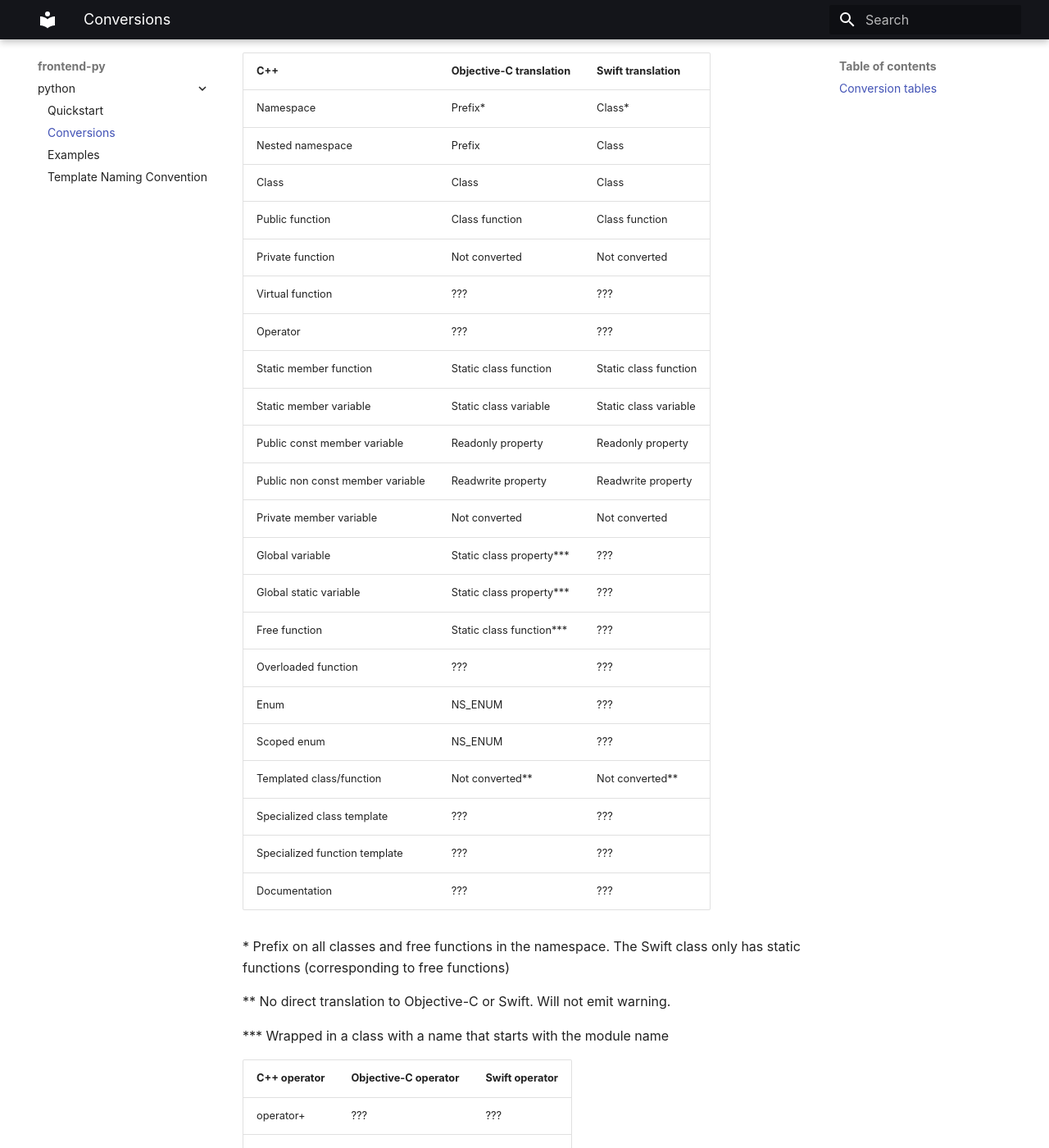
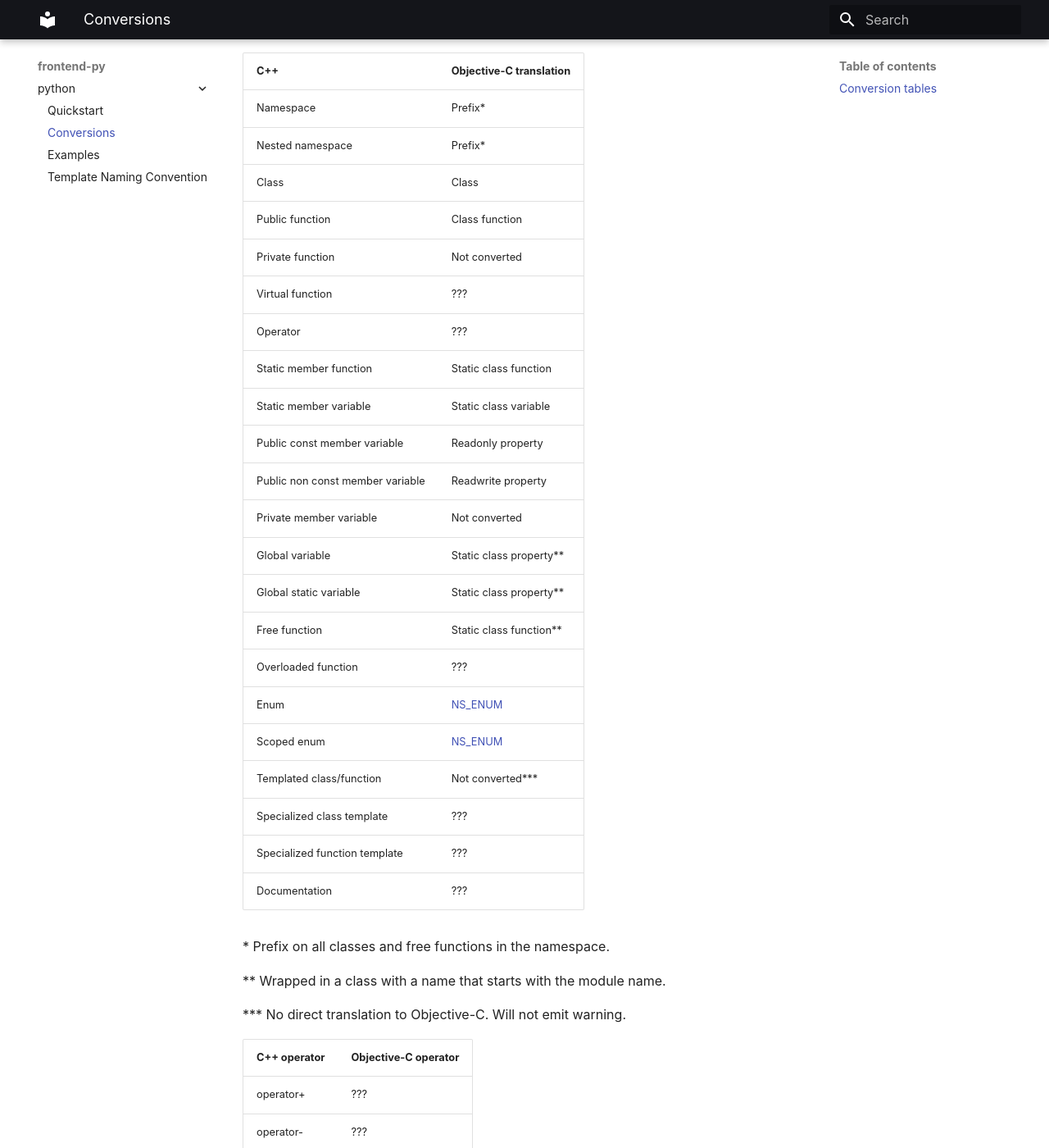
Before and after one commit to Tolc-Software/frontend.swift, an MkDocs documentation site: the page built from docs/public/conversions.md, in a window 1280 px wide and 1400 px high, scrolled down 335 px. Shown: the whole window at 82% size. Built offline with MkDocs 1.6.1 and Material for MkDocs 9.7.7, drawn with Linux system fonts in a browser that asks for light colours; some web fonts are replaced; some of the changed text lies outside the part shown.

```diff
--- a/docs/public/conversions.md
+++ b/docs/public/conversions.md
@@ -1,129 +1,128 @@
 # C++ to python conversions #
 
 This page shows what is automatically translated and to what.
-On the left is the `C++` and to the right what the corresponding interface in `Objective-C` and `Swift` will be.
+On the left is the `C++` and to the right what the corresponding interface in `Objective-C` will be.
 Not converted means there will be no automatic translation to a corresponding language object.
 Note that any restriction this poses only applies to the public interface of your code (e.g. your public headers).
 
 ## Conversion tables ##
 
-| C++                                 | Objective-C translation        | Swift translation              |
-|:----------------------------------- |:------------------------------ |:------------------------------ |
-| Namespace                           | Prefix*                        | Class*                         |
-| Nested namespace                    | Prefix                         | Class                          |
-| Class                               | Class                          | Class                          |
-| Public function                     | Class function                 | Class function                 |
-| Private function                    | Not converted                  | Not converted                  |
-| Virtual function                    | ???                            | ???                            |
-| Operator                            | ???                            | ???                            |
-| Static member function              | Static class function          | Static class function          |
-| Static member variable              | Static class variable          | Static class variable          |
-| Public const member variable        | Readonly property              | Readonly property              |
-| Public non const member variable    | Readwrite property             | Readwrite property             |
-| Private member variable             | Not converted                  | Not converted                  |
-| Global variable                     | Static class property***       | ???                            |
-| Global static variable              | Static class property***       | ???                            |
-| Free function                       | Static class function***       | ???                            |
-| Overloaded function                 | ???                            | ???                            |
-| Enum                                | NS\_ENUM                       | ???                            |
-| Scoped enum                         | NS\_ENUM                       | ???                            |
-| Templated class/function            | Not converted**                | Not converted**                |
-| Specialized class template          | ???                            | ???                            |
-| Specialized function template       | ???                            | ???                            |
-| Documentation                       | ???                            | ???                            |
+| C++                                 | Objective-C translation                                                                                                                 |
+|:----------------------------------- |:--------------------------------------------------------------------------------------------------------------------------------------- |
+| Namespace                           | Prefix*                                                                                                                                 |
+| Nested namespace                    | Prefix*                                                                                                                                 |
+| Class                               | Class                                                                                                                                   |
+| Public function                     | Class function                                                                                                                          |
+| Private function                    | Not converted                                                                                                                           |
+| Virtual function                    | ???                                                                                                                                     |
+| Operator                            | ???                                                                                                                                     |
+| Static member function              | Static class function                                                                                                                   |
+| Static member variable              | Static class variable                                                                                                                   |
+| Public const member variable        | Readonly property                                                                                                                       |
+| Public non const member variable    | Readwrite property                                                                                                                      |
+| Private member variable             | Not converted                                                                                                                           |
+| Global variable                     | Static class property**                                                                                                                 |
+| Global static variable              | Static class property**                                                                                                                 |
+| Free function                       | Static class function**                                                                                                                 |
+| Overloaded function                 | ???                                                                                                                                     |
+| Enum                                | [NS\_ENUM](https://developer.apple.com/documentation/swift/objective-c_and_c_code_customization/grouping_related_objective-c_constants) |
+| Scoped enum                         | [NS\_ENUM](https://developer.apple.com/documentation/swift/objective-c_and_c_code_customization/grouping_related_objective-c_constants) |
+| Templated class/function            | Not converted***                                                                                                                        |
+| Specialized class template          | ???                                                                                                                                     |
+| Specialized function template       | ???                                                                                                                                     |
+| Documentation                       | ???                                                                                                                                     |
 
-\* Prefix on all classes and free functions in the namespace. The Swift class only has static functions (corresponding to free functions)
+\* Prefix on all classes and free functions in the namespace.
 
-\*\* No direct translation to Objective-C or Swift. Will not emit warning.
+\*\* Wrapped in a class with a name that starts with the module name.
 
-\*\*\* Wrapped in a class with a name that starts with the module name
+\*\*\* No direct translation to Objective-C. Will not emit warning.
 
-| C++ operator      | Objective-C operator  | Swift operator                 |
-|:----------------- |:--------------------- |:------------------------------ |
-| operator+         | ???                   | ???                            |
-| operator-         | ???                   | ???                            |
-| operator*         | ???                   | ???                            |
-| operator/         | ???                   | ???                            |
-| operator%         | ???                   | ???                            |
-| operator+=        | ???                   | ???                            |
-| operator-=        | ???                   | ???                            |
-| operator*=        | ???                   | ???                            |
-| operator/=        | ???                   | ???                            |
-| operator%=        | ???                   | ???                            |
-| operator==        | ???                   | ???                            |
-| operator!=        | ???                   | ???                            |
-| operator>         | ???                   | ???                            |
-| operator>=        | ???                   | ???                            |
-| operator<         | ???                   | ???                            |
-| operator<=        | ???                   | ???                            |
-| operator[]        | ???                   | ???                            |
-| operator()        | ???                   | ???                            |
-| operator=         | Not converted         | Not converted                  |
-| operator<<        | Not converted         | Not converted                  |
-| operator>>        | Not converted         | Not converted                  |
-| operator++        | Not converted         | Not converted                  |
-| operator--        | Not converted         | Not converted                  |
+| C++ operator      | Objective-C operator  |
+|:----------------- |:--------------------- |
+| operator+         | ???                   |
+| operator-         | ???                   |
+| operator*         | ???                   |
+| operator/         | ???                   |
+| operator%         | ???                   |
+| operator+=        | ???                   |
+| operator-=        | ???                   |
+| operator*=        | ???                   |
+| operator/=        | ???                   |
+| operator%=        | ???                   |
+| operator==        | ???                   |
+| operator!=        | ???                   |
+| operator>         | ???                   |
+| operator>=        | ???                   |
+| operator<         | ???                   |
+| operator<=        | ???                   |
+| operator[]        | ???                   |
+| operator()        | ???                   |
+| operator=         | Not converted         |
+| operator<<        | Not converted         |
+| operator>>        | Not converted         |
+| operator++        | Not converted         |
+| operator--        | Not converted         |
 
 
-| C++ Standard library class      | Objective-C translation                                           | Swift translation              |
-|:------------------------------- |:----------------------------------------------------------------- |:------------------------------ |
-| std::array                      | NSArray                                                           | ???                            |
-| std::complex                    | ???                                                               | ???                            |
-| std::deque                      | ???                                                               | ???                            |
-| std::filesystem::path           | NSString                                                          | ???                            |
-| std::forward\_list              | Not converted                                                     | Not converted                  |
-| std::function                   | ???                                                               | ???                            |
-| std::list                       | ???                                                               | ???                            |
-| std::map                        | NSDictionary                                                      | ???                            |
-| std::multimap                   | ???                                                               | ???                            |
-| std::multiset                   | ???                                                               | ???                            |
-| std::optional                   | ???                                                               | ???                            |
-| std::pair                       | NSArray                                                           | ???                            |
-| std::priority\_queue            | ???                                                               | ???                            |
-| std::queue                      | ???                                                               | ???                            |
-| std::set                        | NSOrderedSet                                                      | ???                            |
-| std::shared\_ptr                | ???                                                               | ???                            |
-| std::stack                      | ???                                                               | ???                            |
-| std::tuple                      | NSArray                                                           | ???                            |
-| std::unique\_ptr                | ???                                                               | ???                            |
-| std::shared\_ptr                | ???                                                               | ???                            |
-| std::unordered\_map             | NSDictionary                                                      | ???                            |
-| std::unordered\_multimap        | Not converted                                                     | Not converted                  |
-| std::unordered\_multiset        | Not converted                                                     | Not converted                  |
-| std::unordered\_set             | NSSet                                                             | ???                            |
-| std::valarray                   | ???                                                               | ???                            |
-| std::variant                    | ???                                                               | ???                            |
-| std::vector                     | NSArray*                                                          | ???                            |
+| C++ Standard library class      | Objective-C translation                                                           |
+|:------------------------------- |:--------------------------------------------------------------------------------- |
+| std::array                      | [NSArray](https://developer.apple.com/documentation/foundation/nsarray)           |
+| std::complex                    | ???                                                                               |
+| std::deque                      | ???                                                                               |
+| std::filesystem::path           | [NSString](https://developer.apple.com/documentation/foundation/nsstring)         |
+| std::forward\_list              | Not converted                                                                     |
+| std::function                   | ???                                                                               |
+| std::list                       | ???                                                                               |
+| std::map                        | [NSDictionary](https://developer.apple.com/documentation/foundation/nsdictionary) |
+| std::multimap                   | ???                                                                               |
+| std::multiset                   | ???                                                                               |
+| std::optional                   | ???                                                                               |
+| std::pair                       | [NSArray](https://developer.apple.com/documentation/foundation/nsarray)           |
+| std::priority\_queue            | ???                                                                               |
+| std::queue                      | ???                                                                               |
+| std::set                        | [NSOrderedSet](https://developer.apple.com/documentation/foundation/nsorderedset) |
+| std::shared\_ptr                | ???                                                                               |
+| std::stack                      | ???                                                                               |
+| std::string                     | [NSString](https://developer.apple.com/documentation/foundation/nsstring)         |
+| std::string\_view               | [NSString](https://developer.apple.com/documentation/foundation/nsstring)         |
+| std::tuple                      | [NSArray](https://developer.apple.com/documentation/foundation/nsarray)           |
+| std::unique\_ptr                | ???                                                                               |
+| std::unordered\_map             | [NSDictionary](https://developer.apple.com/documentation/foundation/nsdictionary) |
+| std::unordered\_multimap        | Not converted                                                                     |
+| std::unordered\_multiset        | Not converted                                                                     |
+| std::unordered\_set             | [NSSet](https://developer.apple.com/documentation/foundation/nsset)               |
+| std::valarray                   | ???                                                                               |
+| std::variant                    | ???                                                                               |
+| std::vector                     | [NSArray](https://developer.apple.com/documentation/foundation/nsarray)           |
 
 
-| C++ builtin type           | Objective-C translation  | Swift translation              |
-|:-------------------------- |:------------------------ |:------------------------------ |
-| bool                       | bool                     | Bool                           |
-| char                       | char                     | Character                      |
-| char16\_t                  | ???                      | Character                      |
-| char32\_t                  | ???                      | Character                      |
-| double                     | double                   | Double                         |
-| float                      | float                    | Float                          |
-| int                        | int                      | Int32                          |
-| int8\_t                    | ???                      | Int8                           |
-| int16\_t                   | ???                      | Int16                          |
-| int32\_t                   | ???                      | Int32                          |
-| int64\_t                   | ???                      | Int64                          |
-| long double                | ???                      | Double                         |
-| long int                   | ???                      | Int64                          |
-| long long int              | ???                      | Int64                          |
-| short int                  | ???                      | Int8                           |
-| signed char                | ???                      | Character                      |
-| string                     | NSString                 | String                         |
-| string\_view               | NSString                 | String                         |
-| uint8\_t                   | ???                      | UInt                           |
-| uint16\_t                  | ???                      | UInt                           |
-| uint32\_t                  | ???                      | UInt                           |
-| uint64\_t                  | ???                      | UInt                           |
-| unsigned char              | ???                      | Character                      |
-| unsigned int               | ???                      | UInt                           |
-| unsigned long int          | ???                      | UInt                           |
-| unsigned long long int     | ???                      | UInt                           |
-| unsigned short int         | ???                      | UInt                           |
-| wchar\_t                   | ???                      | Character                      |
-| void                       | void                     | Void                           |
+| C++ builtin type           | Objective-C translation  |
+|:-------------------------- |:------------------------ |
+| bool                       | bool                     |
+| char                       | char                     |
+| char16\_t                  | ???                      |
+| char32\_t                  | ???                      |
+| double                     | double                   |
+| float                      | float                    |
+| int                        | int                      |
+| int8\_t                    | ???                      |
+| int16\_t                   | ???                      |
+| int32\_t                   | ???                      |
+| int64\_t                   | ???                      |
+| long double                | ???                      |
+| long int                   | ???                      |
+| long long int              | ???                      |
+| short int                  | ???                      |
+| signed char                | ???                      |
+| uint8\_t                   | ???                      |
+| uint16\_t                  | ???                      |
+| uint32\_t                  | ???                      |
+| uint64\_t                  | ???                      |
+| unsigned char              | ???                      |
+| unsigned int               | ???                      |
+| unsigned long int          | ???                      |
+| unsigned long long int     | ???                      |
+| unsigned short int         | ???                      |
+| wchar\_t                   | ???                      |
+| void                       | void                     |
```
